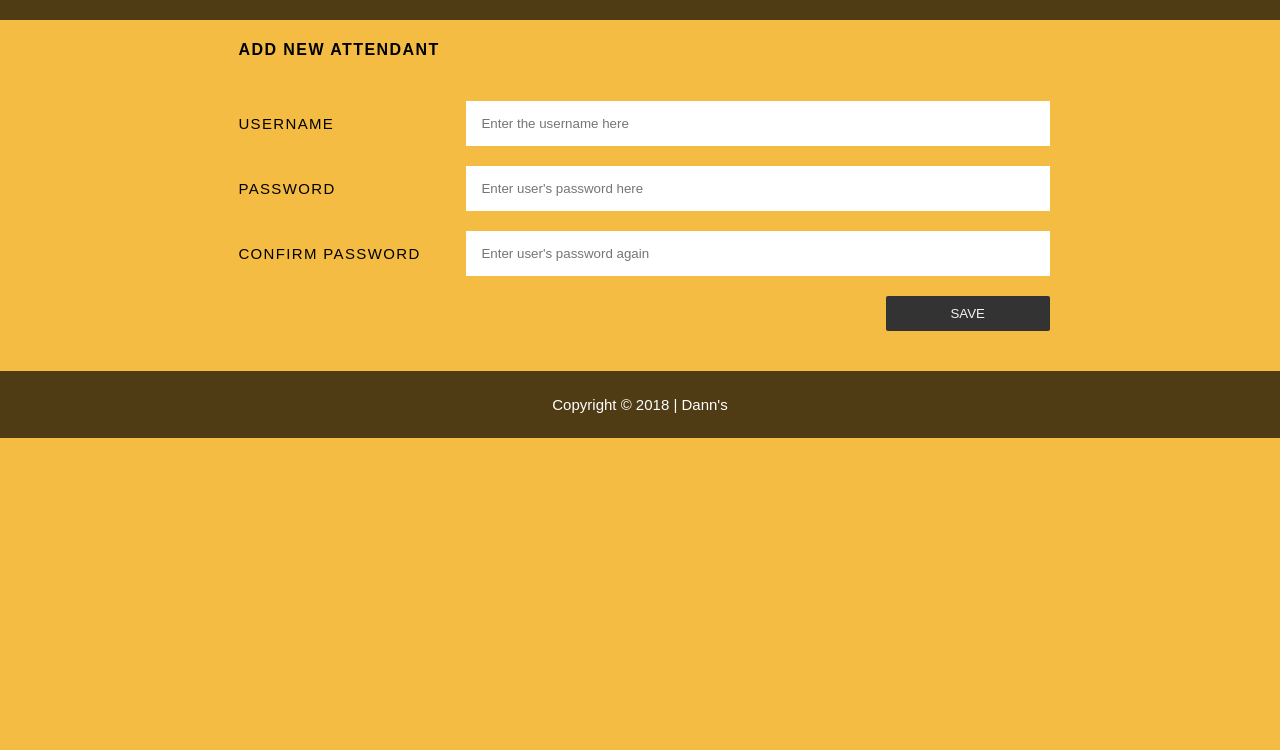
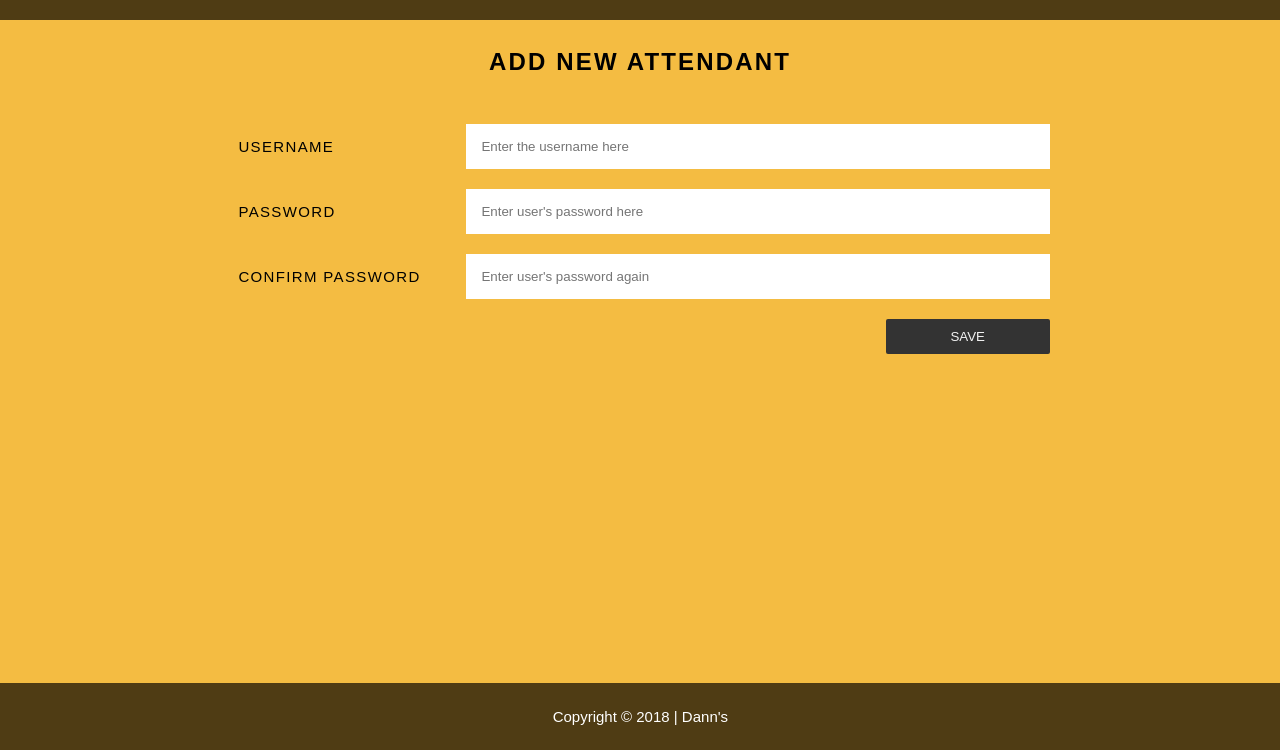
Before and after one commit to danuluma/store, a plain HTML site: page UI/newuser.html in a window 1280 px wide. Shown: the part 50-800 px from the top of the page. Drawn offline with Linux system fonts and the light colour scheme.

Commit message:
[Chore #161212230] updated edit link and fixed footer to the bottom

```diff
--- a/UI/css/styles.css
+++ b/UI/css/styles.css
@@ -2,12 +2,18 @@ body{
   font-family: sans-serif;
   font-size: 15px;
   line-height: 1.5
-  padding:0;
+  padding: 0;
+
+  /*overflow: hidden;*/
   margin: 0;
   background-color:#f4bc42;
 }
 
 /* global stuff */
+
+/*body section{
+  margin-bottom: 400px;
+}*/
 .container{
   width:80%;
   max-width: 100%;
@@ -62,14 +68,22 @@ header nav{
   margin-top: 10px;
 }
 
+body{
+  min-height: 100vh;
+}
+
 /* footer styles */
 footer{
-  bottom: 0;
   padding:10px;
   margin-top: 20px;
   color:#ffffff;
   background-color:#4f3c14;
   text-align: center;
+}
+.footer{
+  position: absolute;
+  width: 98.5%;
+  bottom: 0;
 }
 
 /* main store page */
@@ -287,9 +301,10 @@ footer{
 }
 
 .form-content li h2 {
+  text-align: center;
   padding: 8px;
   font-weight: bold;
-  font-size: 16px;
+  font-size: 24px;
   letter-spacing: .09em;
   text-transform: uppercase;
   flex: 1 0 120px;
--- a/UI/newuser.html
+++ b/UI/newuser.html
@@ -59,7 +59,7 @@
     </div>
   </section>
 
-  <footer>
+  <footer class="footer">
     <p>Copyright &copy; 2018 | Dann's</p>
   </footer>
 </body>
```
Also changed, not shown: UI/cart.html (+1 -1 lines), UI/index.html (renamed from UI/login.html, +2 -2 lines), UI/product.html (+5 -10 lines).
